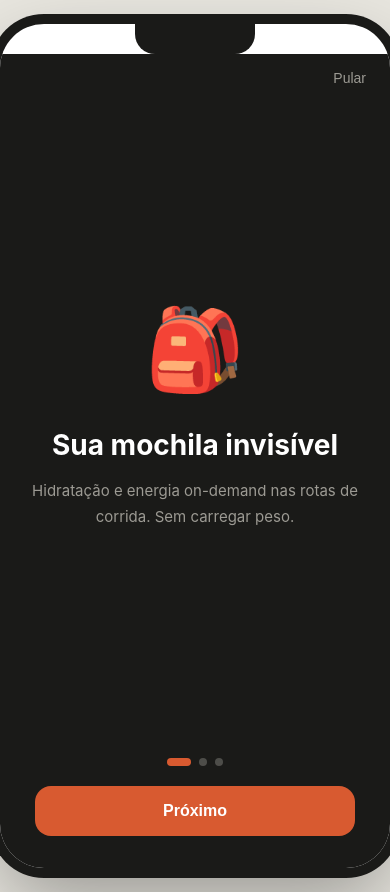
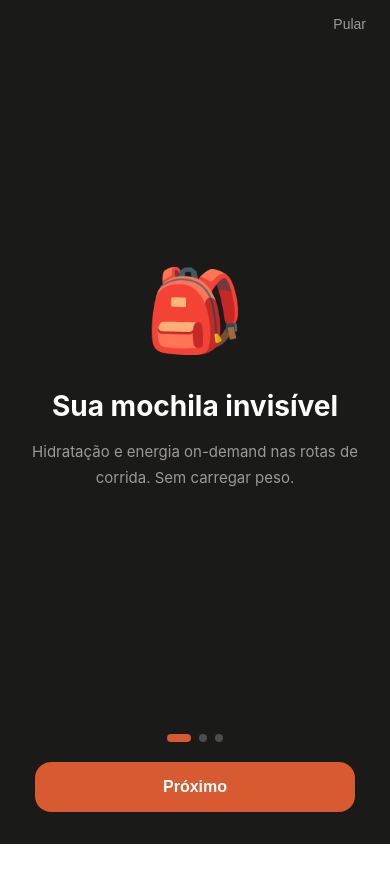
Before and after one commit to brunoasantos/runergy-app, a React (Create React App) app: page /onboarding in a window 390 px wide. After the commit the page ends 844 px from the top, so only its background shows below. Built offline with nearby package versions, Linux system fonts and the light colour scheme; no server answers.

Commit message:
fix: responsivo no celular real + safe area

```diff
--- a/public/index.html
+++ b/public/index.html
@@ -2,7 +2,7 @@
 <html lang="pt-BR">
 <head>
   <meta charset="utf-8"/>
-  <meta name="viewport" content="width=device-width, initial-scale=1"/>
+  <meta name="viewport" content="width=device-width, initial-scale=1, viewport-fit=cover"/>
   <meta name="theme-color" content="#1a1a18"/>
   <title>Runergy</title>
   <link rel="manifest" href="%PUBLIC_URL%/manifest.json"/>
--- a/src/index.css
+++ b/src/index.css
@@ -27,7 +27,33 @@ body {
   padding: 24px 0;
 }
 
-/* ── Moldura do celular ────────────────────────────────── */
+/* ── Celular real: sem moldura, full screen ────────────── */
+@media (max-width: 480px) {
+  body {
+    background: var(--white);
+    padding: 0;
+    align-items: stretch;
+  }
+
+  #root {
+    width: 100%;
+    min-height: 100vh;
+    min-height: 100dvh;
+    border-radius: 0;
+    box-shadow: none;
+    overflow: hidden;
+    position: relative;
+    display: flex;
+    flex-direction: column;
+  }
+
+  #root::before {
+    display: none;
+  }
+}
+
+/* ── Desktop: moldura de celular ───────────────────────── */
+@media (min-width: 481px) {
   #root {
     width: 390px;
     min-height: 844px;
@@ -52,6 +78,7 @@ body {
     position: relative;
     z-index: 100;
     flex-shrink: 0;
+  }
 }
 
 /* ── Tipografia ────────────────────────────────────────── */
@@ -108,14 +135,24 @@ label { font-size: 13px; font-weight: 500; color: var(--gray-text); margin-botto
 .bottom-nav {
   position: fixed;
   bottom: 0;
-  width: 390px;
+  left: 0;
+  right: 0;
+  width: 100%;
+  max-width: 390px;
+  margin: 0 auto;
   background: rgba(255,255,255,0.95);
   backdrop-filter: blur(12px);
+  -webkit-backdrop-filter: blur(12px);
   border-top: 1px solid var(--gray-border);
   display: flex;
   justify-content: space-around;
-  padding: 10px 0 24px;
+  padding: 10px 0 calc(10px + env(safe-area-inset-bottom));
   z-index: 50;
+}
+@media (max-width: 480px) {
+  .bottom-nav {
+    max-width: 100%;
+  }
 }
 .nav-item {
   display: flex;
```
Also changed, not shown: 2 other files (tests, documents, lock files or other folders). Lines whose indentation alone changed are shown as unchanged.
